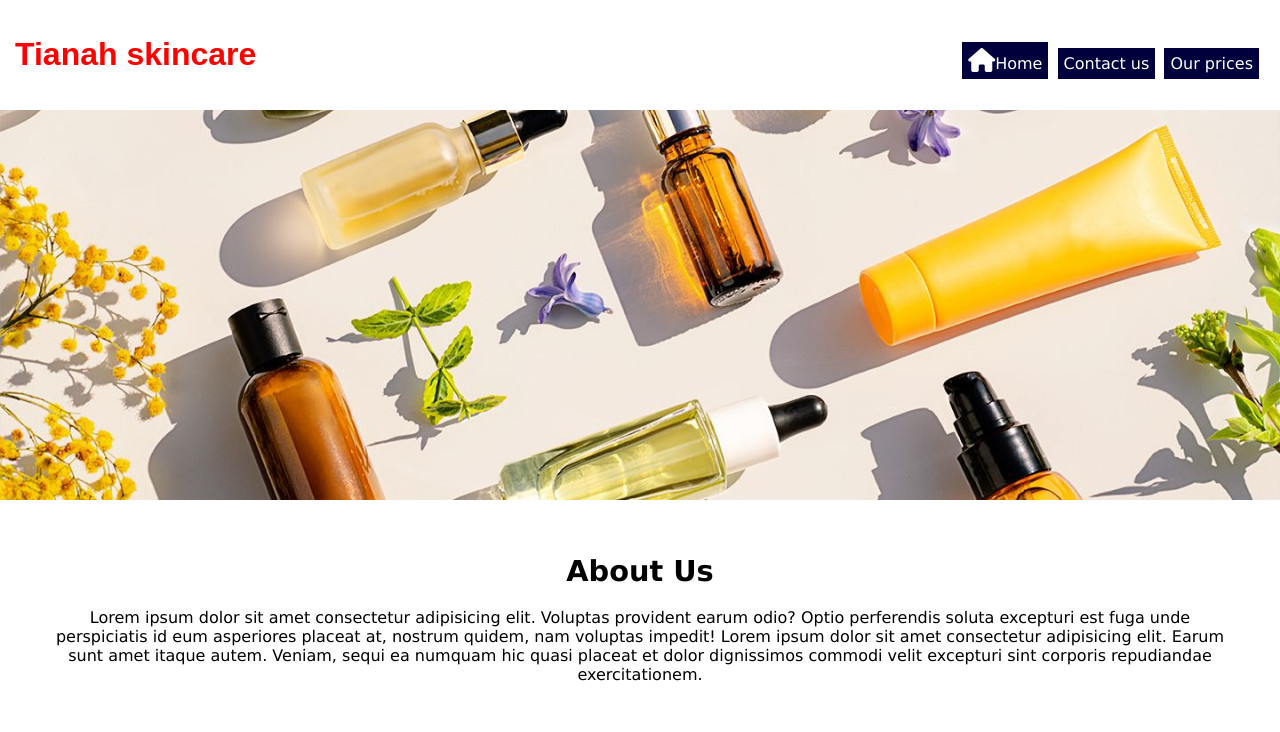
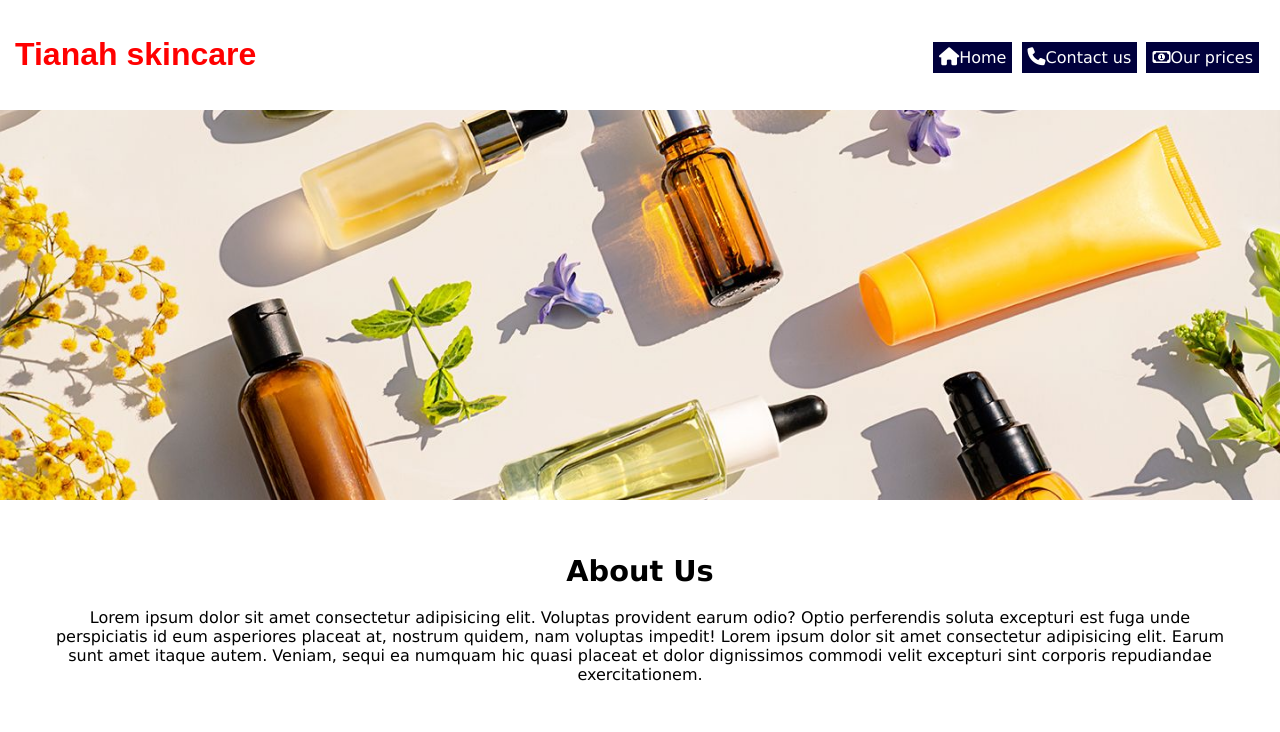
Before and after one commit to Tojola/nunsa-web-development, a plain HTML site: page index.html in a window 1280 px wide. Shown: the top 732 px of the page. Drawn offline with Linux system fonts and the light colour scheme.

Commit message:
adjustment

```diff
--- a/index.html
+++ b/index.html
@@ -14,10 +14,10 @@
         <ul>
         <p id="Home"></p>
     <li>
-        <a href="#Home"><i class='fas fa-home' style='font-size:24px'></i>Home</a>
+        <a href="#Home"><i class='fas fa-home' style='font-size:18px'></i>Home</a>
     </li>
-    <li><a href="#Contact us">Contact us</a></li>
-    <li><a href="#Our-prices">Our prices</a></li>
+    <li><a href="#Contact us"><i class='fas fa-phone' style='font-size:18px'></i>Contact us</a></li>
+    <li><a href="#Our-prices"><i class='far fa-money-bill-alt' style='font: size 18px'></i>Our prices</a></li>
     </ul>
 </div>
 </div>
```
